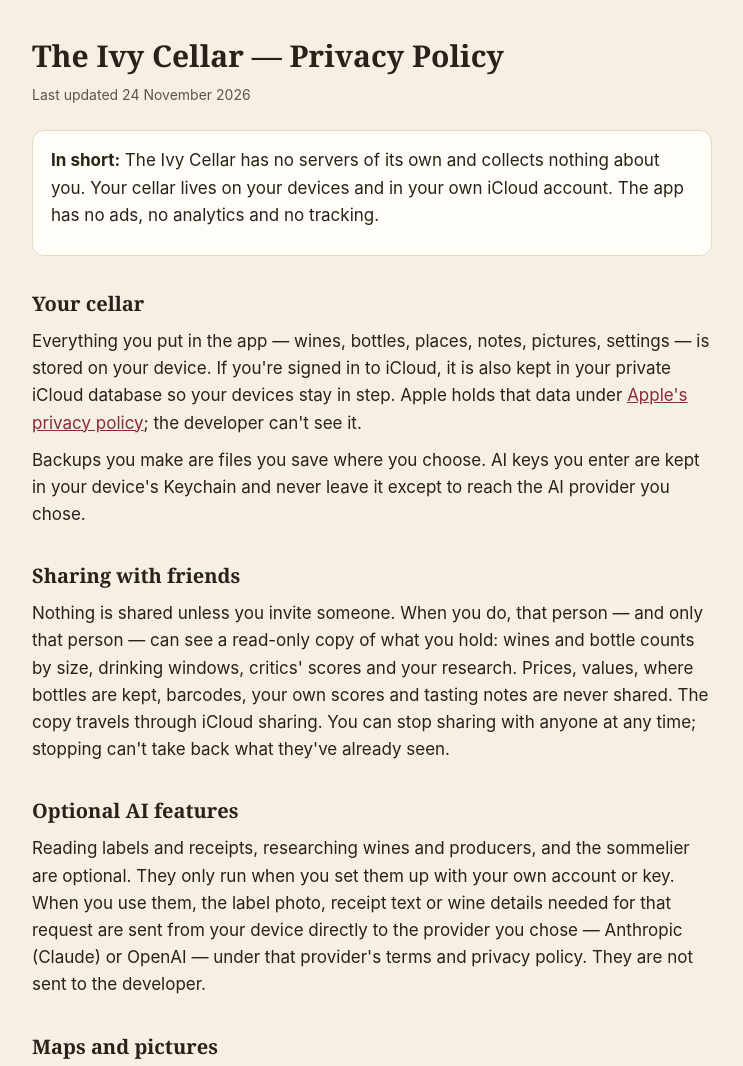
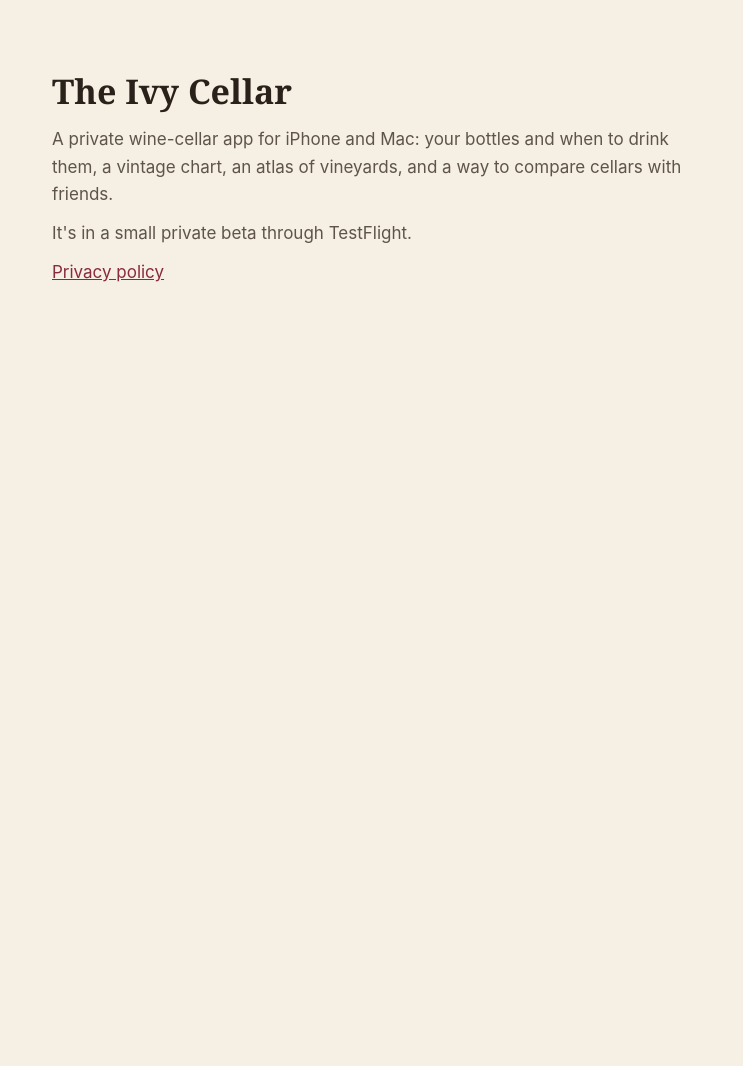
Before and after one commit to Barrios88/ivy-cellar-privacy, a plain HTML site: page index.html in a window 1280 px wide. Shown: the top 1066 px of the page, without its empty margins (268-1011 px from the left). After the commit the page ends 800 px from the top, so only its background shows below. Drawn offline with Linux system fonts and the light colour scheme.

Commit message:
Move the policy to /privacy/, add a home page, serve at theivycellar.com
Co-Authored-By: Claude Opus 5.5 <noreply@anthropic.com>

```diff
--- a/index.html
+++ b/index.html
@@ -3,47 +3,23 @@
 <head>
 <meta charset="utf-8">
 <meta name="viewport" content="width=device-width, initial-scale=1">
-<title>The Ivy Cellar — Privacy Policy</title>
+<title>The Ivy Cellar</title>
 <style>
-  :root { --page: #F5EFE4; --ink: #2A211A; --soft: #5F544A; --accent: #8A2A3D; --card: #FFFDF8; --line: #E2D8C7; }
-  @media (prefers-color-scheme: dark) { :root { --page: #17130F; --ink: #F3EDE3; --soft: #B9ADA0; --accent: #E39AAA; --card: #2A241F; --line: #4E443B; } }
+  :root { --page: #F5EFE4; --ink: #2A211A; --soft: #5F544A; --accent: #8A2A3D; }
+  @media (prefers-color-scheme: dark) { :root { --page: #17130F; --ink: #F3EDE3; --soft: #B9ADA0; --accent: #E39AAA; } }
   body { margin: 0; background: var(--page); color: var(--ink); font: 17px/1.6 -apple-system, BlinkMacSystemFont, "Helvetica Neue", sans-serif; }
-  main { max-width: 680px; margin: 0 auto; padding: 32px 16px 64px; }
-  h1 { font-family: Georgia, "New York", serif; font-weight: 600; font-size: 30px; margin: 0 0 4px; }
-  h2 { font-family: Georgia, "New York", serif; font-weight: 600; font-size: 20px; margin: 32px 0 8px; }
-  p, li { margin: 0 0 10px; }
-  .updated { color: var(--soft); font-size: 14px; margin-bottom: 24px; }
-  .card { background: var(--card); border: 1px solid var(--line); border-radius: 12px; padding: 16px 18px; }
+  main { max-width: 640px; margin: 0 auto; padding: 64px 16px; }
+  h1 { font-family: Georgia, "New York", serif; font-weight: 600; font-size: 34px; margin: 0 0 8px; }
+  p { color: var(--soft); margin: 0 0 12px; }
   a { color: var(--accent); }
 </style>
 </head>
 <body>
 <main>
-<h1>The Ivy Cellar — Privacy Policy</h1>
-<p class="updated">Last updated 24 November 2026</p>
-
-<div class="card">
-<p><strong>In short:</strong> The Ivy Cellar has no servers of its own and collects nothing about you. Your cellar lives on your devices and in your own iCloud account. The app has no ads, no analytics and no tracking.</p>
-</div>
-
-<h2>Your cellar</h2>
-<p>Everything you put in the app — wines, bottles, places, notes, pictures, settings — is stored on your device. If you're signed in to iCloud, it is also kept in your private iCloud database so your devices stay in step. Apple holds that data under <a href="https://www.apple.com/legal/privacy/">Apple's privacy policy</a>; the developer can't see it.</p>
-<p>Backups you make are files you save where you choose. AI keys you enter are kept in your device's Keychain and never leave it except to reach the AI provider you chose.</p>
-
-<h2>Sharing with friends</h2>
-<p>Nothing is shared unless you invite someone. When you do, that person — and only that person — can see a read-only copy of what you hold: wines and bottle counts by size, drinking windows, critics' scores and your research. Prices, values, where bottles are kept, barcodes, your own scores and tasting notes are never shared. The copy travels through iCloud sharing. You can stop sharing with anyone at any time; stopping can't take back what they've already seen.</p>
-
-<h2>Optional AI features</h2>
-<p>Reading labels and receipts, researching wines and producers, and the sommelier are optional. They only run when you set them up with your own account or key. When you use them, the label photo, receipt text or wine details needed for that request are sent from your device directly to the provider you chose — Anthropic (Claude) or OpenAI — under that provider's terms and privacy policy. They are not sent to the developer.</p>
-
-<h2>Maps and pictures</h2>
-<p>To place wineries on the map, a winery's name and address are looked up with Apple's map search. The map itself is drawn from tiles fetched from OpenFreeMap and a public terrain-tile service; those requests carry the map area being viewed, not anything about you or your cellar. When you ask the app to find a picture of a label, it opens the web pages your research cited to look for one.</p>
-
-<h2>Children</h2>
-<p>The Ivy Cellar is about wine and is meant for adults of legal drinking age.</p>
-
-<h2>Changes and contact</h2>
-<p>If this policy changes, the new version will appear on this page with a new date. Questions: <a href="mailto:johnbarrios88@gmail.com">johnbarrios88@gmail.com</a>.</p>
+<h1>The Ivy Cellar</h1>
+<p>A private wine-cellar app for iPhone and Mac: your bottles and when to drink them, a vintage chart, an atlas of vineyards, and a way to compare cellars with friends.</p>
+<p>It's in a small private beta through TestFlight.</p>
+<p><a href="/privacy/">Privacy policy</a></p>
 </main>
 </body>
 </html>
```
Also changed, not shown: privacy/index.html (added, +49 -0 lines), 1 other file.
